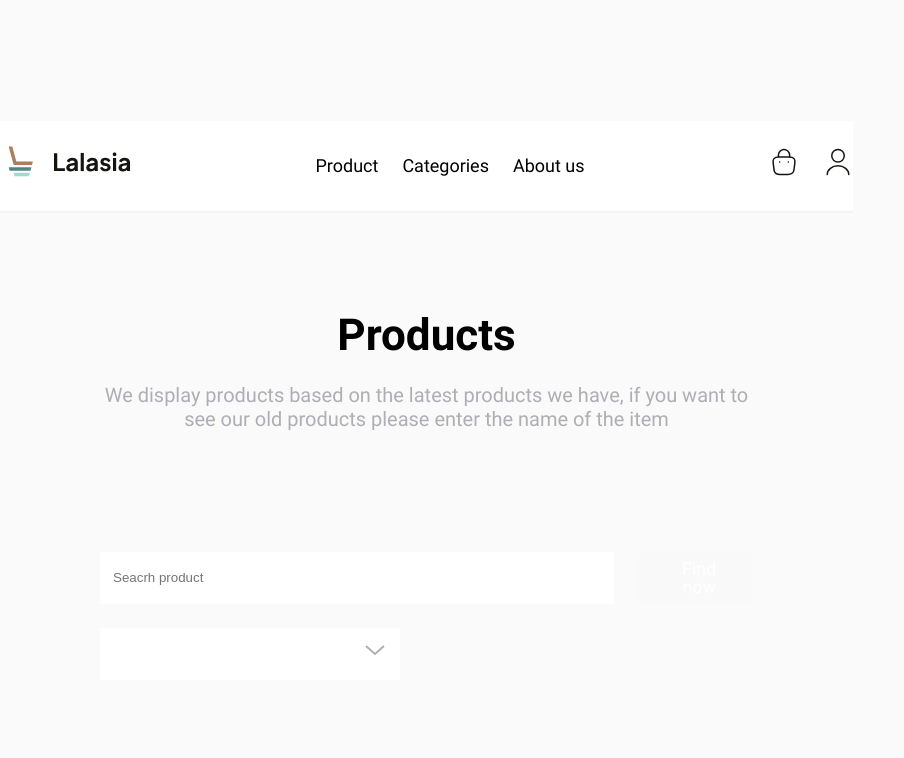
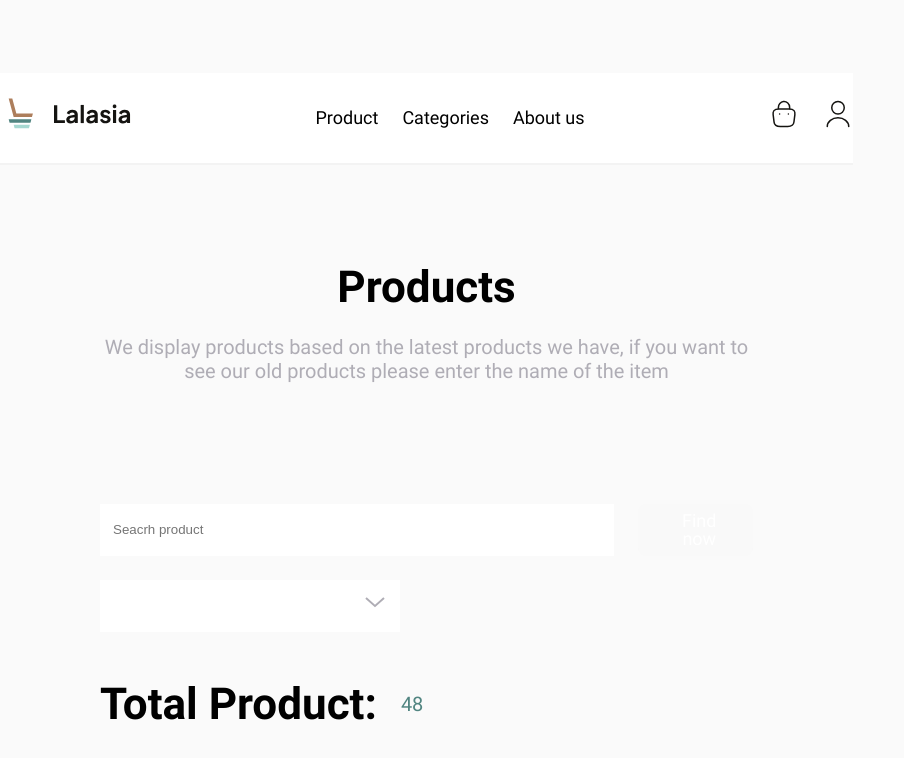
Before and after one commit to TakhirovBizhan/e-commerse, a React (Vite) app: page / in a window 1280 px wide. Shown: the top 758 px of the page, without its empty margins (0-904 px from the left). Built offline with nearby package versions, Linux system fonts and the light colour scheme.

Commit message:
new: count block in product list

```diff
--- a/src/Features/Product_list/Product_list.module.css
+++ b/src/Features/Product_list/Product_list.module.css
@@ -0,0 +1,9 @@
+.container {
+    margin-top: 48px;
+}
+
+.count__block {
+    display: flex;
+    gap: 24px;
+    align-items: center;
+}
--- a/src/Features/Product_list/Product_list.tsx
+++ b/src/Features/Product_list/Product_list.tsx
@@ -1,8 +1,14 @@
-import React from 'react'
+import styles from './Product_list.module.css'
+import Text from '../../Components/Text';
 
 export const Product_list = () => {
   return (
-    <div>Product_list</div>
+    <div className={styles.container}>
+        <div className={styles.count__block}>
+            <Text view='title' color='primary'>Total Product:</Text>
+            <Text view='p-20' color='accent'>48</Text>
+        </div>
+    </div>
   )
 }
 
--- a/src/Pages/Home/Home.tsx
+++ b/src/Pages/Home/Home.tsx
@@ -1,4 +1,5 @@
 import Text from "../../Components/Text";
+import Product_list from "../../Features/Product_list";
 import Search from "../../Features/Search/Search";
 import styles from './Home.module.css';
 const Home = () => {
@@ -10,6 +11,7 @@ const Home = () => {
           to see our old products please enter the name of the item</Text>
       </div>
       <Search />
+      <Product_list />
     </div>
   )
 }
```
